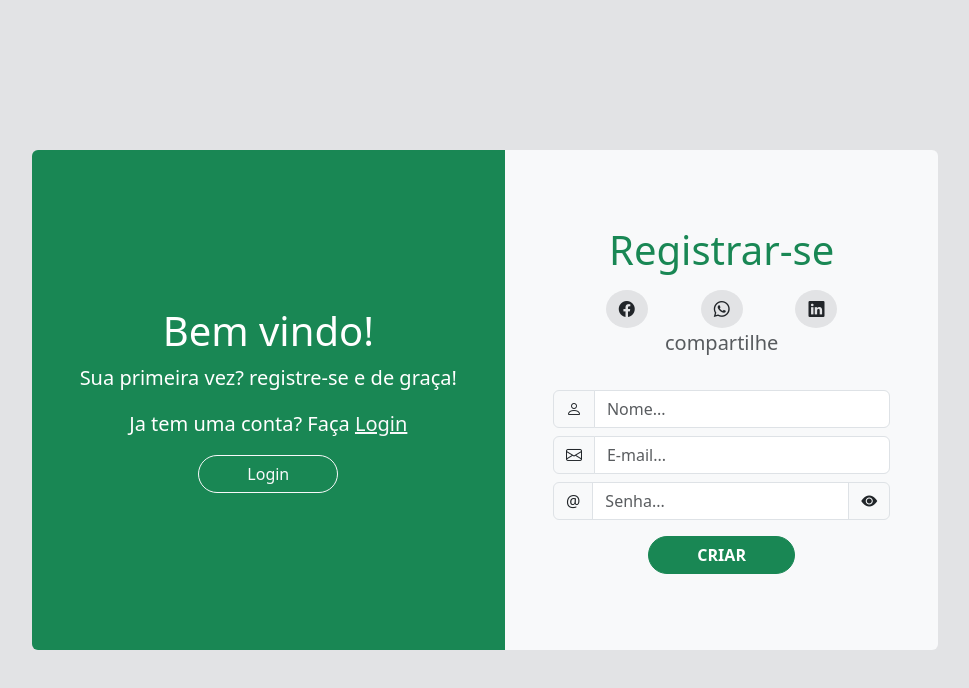
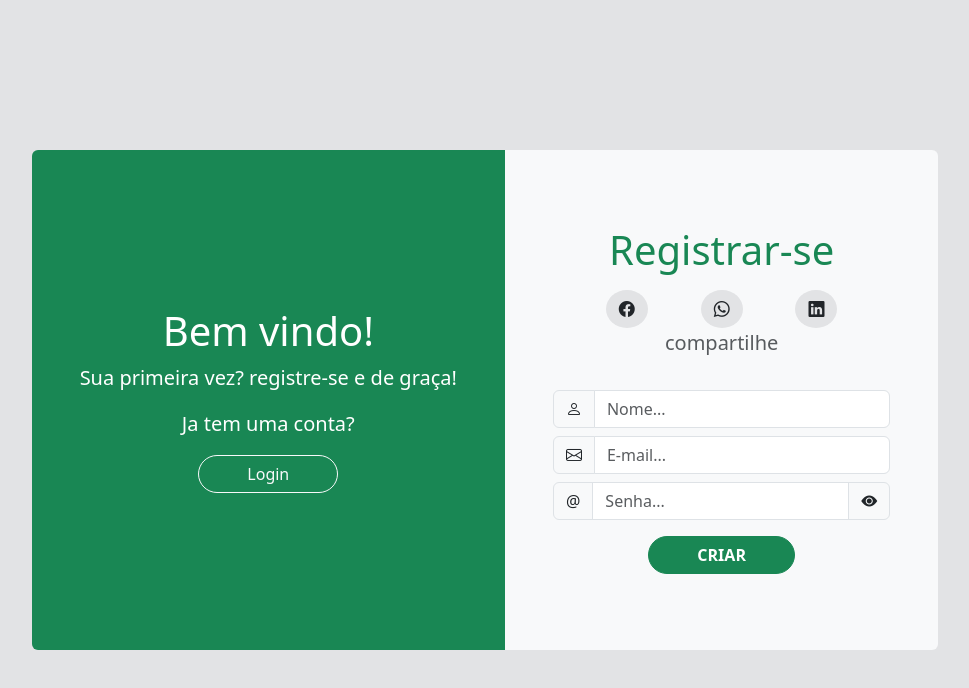
Before and after one commit to victorhugorl/percepcao_musical_app_web-version, a React (Vite) app in the folder frontend/: page /registro-login in a window 1280 px wide. Shown: the top 688 px of the page, without its empty margins (155-1124 px from the left). Built offline with nearby package versions, Linux system fonts and the light colour scheme.

Commit message:
making functions to form

```diff
--- a/frontend/src/routes/FormBase.tsx
+++ b/frontend/src/routes/FormBase.tsx
@@ -14,6 +14,15 @@ export default () => {
             setTypePassword("text");
         }
     };
+
+    const [changeChosedForm, setchangeChosedForm] = useState(false);
+    const changeForm = () => {
+        if (shownigPass) {
+            setchangeChosedForm(false);
+        } else {
+            setchangeChosedForm(true);
+        }
+    };
     return (
         <>
             <main
@@ -27,14 +36,13 @@ export default () => {
                     <p className="lead">
                         Sua primeira vez? registre-se e de graça!
                     </p>
-                    <p className="lead">
-                        Ja tem uma conta? Faça{" "}
-                        <a href="#" className="text-light">
-                            Login
-                        </a>
-                    </p>
+                    <p className="lead">Ja tem uma conta?</p>
                     <div>
-                        <button className="px-5 btn btn-outline-light rounded-pill">
+                        <button
+                            className="px-5 btn btn-outline-light rounded-pill"
+                            type="button"
+                            onClick={changeForm}
+                        >
                             Login
                         </button>
                     </div>
```
